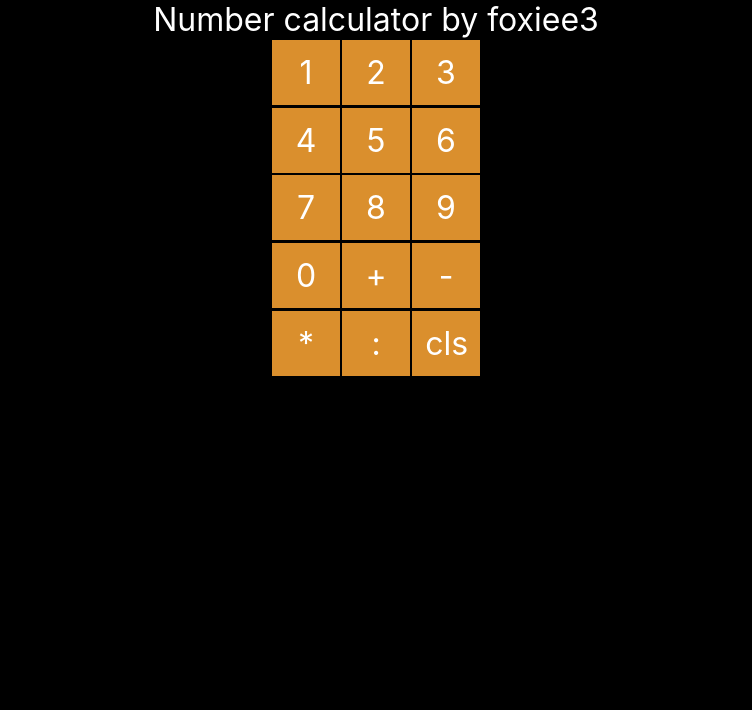
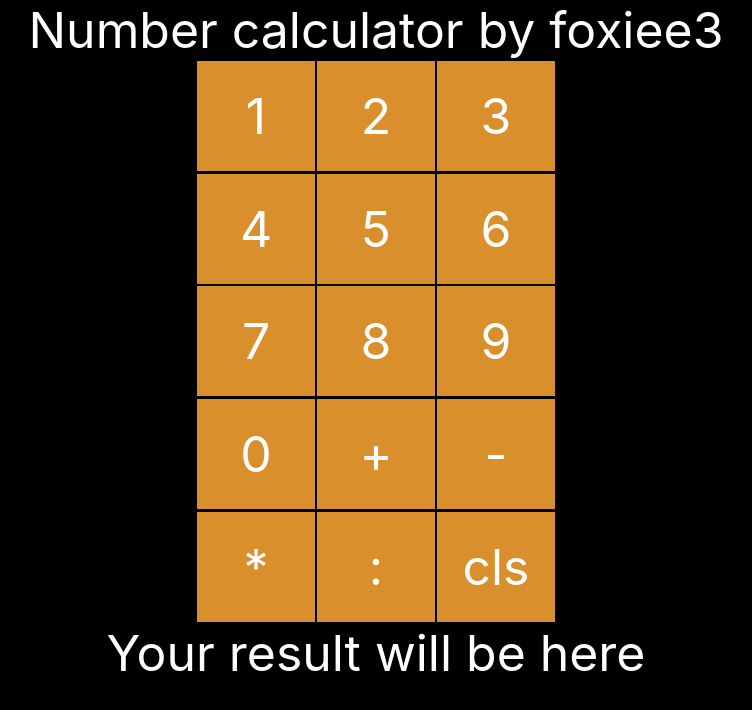
Before and after one commit to phpladyy/React, a React (Create React App) app in the folder calculator/: page / in a window 1280 px wide. Shown: the top 710 px of the page, without its empty margins (264-1016 px from the left). Built offline with nearby package versions, Linux system fonts and the light colour scheme.

Commit message:
fixed logic problems

```diff
--- a/calculator/src/App.css
+++ b/calculator/src/App.css
@@ -1,5 +1,5 @@
 .App {
-  font-size: 2.5vw;
+  font-size: 3.9vw;
   display: grid;
   justify-items: center;
   text-align: center;
@@ -12,12 +12,12 @@
 
 .numbersArray{
   display: grid;
-  grid-template-columns: 70px 70px 70px;
+  grid-template-columns: 120px 120px 120px;
 }
 
 .number{
   background-color: rgb(218, 143, 45);
-  padding: 13px;
+  padding: 25px;
   margin: 1.3px;
 }
 
--- a/calculator/src/App.js
+++ b/calculator/src/App.js
@@ -31,7 +31,8 @@ function NumbersInput({ firstNumber, setEquation }) {
     <div className="numbersArray">
       {Array.from({ length: 9 }, (_, i) => i + 1).map((num) => (
         <span
-          className="number" key={num}
+          className="number"
+          key={num}
           onClick={(e) => inputChandler(num, setEquation)}
         >
           {num}
@@ -62,12 +63,18 @@ function NumbersInput({ firstNumber, setEquation }) {
 
 function Operation({ firstNumber, result }) {
   return (
-    <>
-      <span>
-        {firstNumber && firstNumber}{" "}
-        {result != firstNumber && !isNaN(result) && <Result result={result} />}
-      </span>
-    </>
+    <span className="result">
+      {firstNumber ? (
+        <>
+          {firstNumber}
+          {Number(firstNumber) !== Number(result) && !isNaN(result) && (
+            <Result result={result} />
+          )}
+        </>
+      ) : (
+        "Your result will be  here"
+      )}
+    </span>
   );
 }
 
--- a/calculator/src/index.css
+++ b/calculator/src/index.css
@@ -1,4 +1,5 @@
 body {
+  overflow: hidden;
   color: white;
   background-color: black;
   margin: 0;
```
